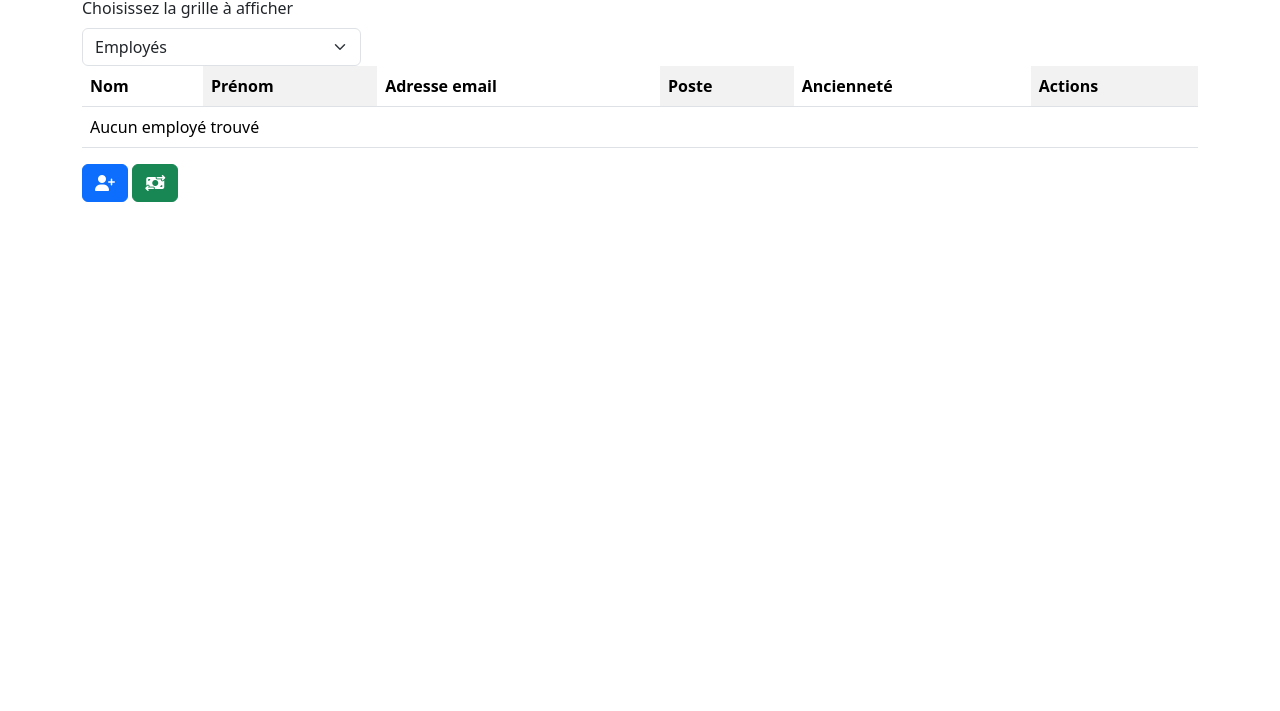
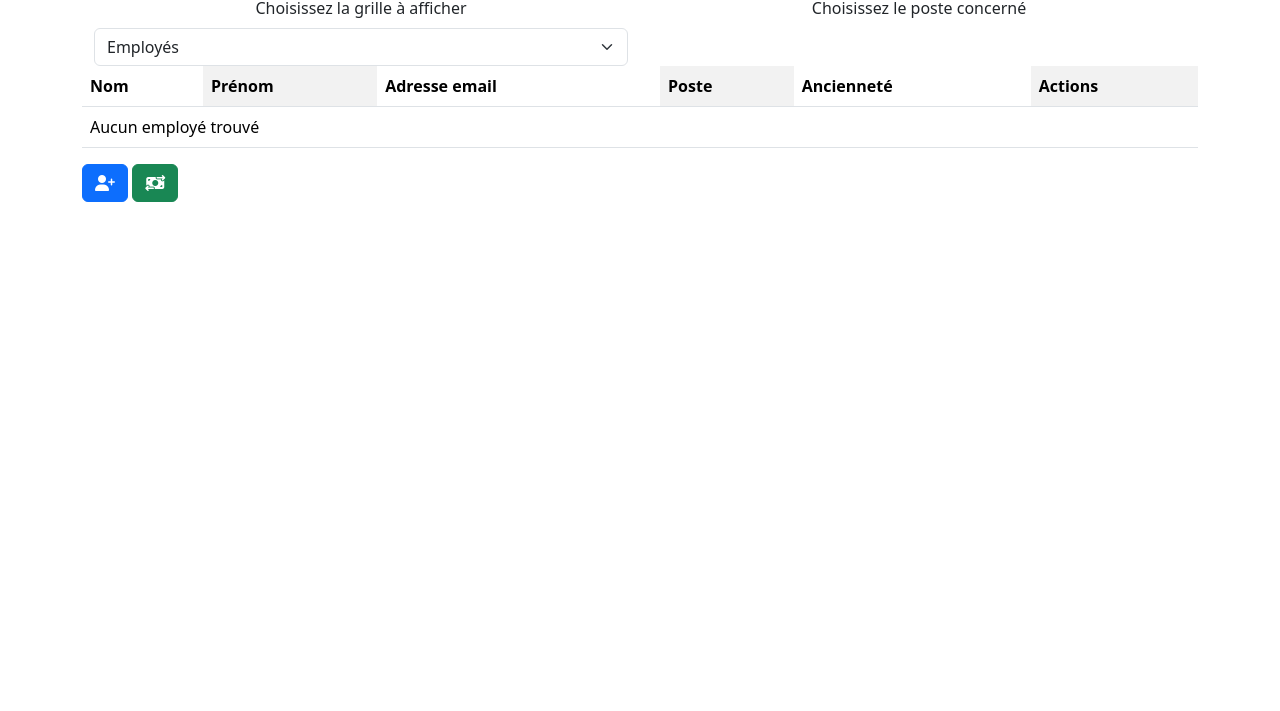
Before and after one commit to Pjcel11/Infonuagique-Api-Rest-et-Application-Web, a plain HTML site: page Website/index.html in a window 1280 px wide. Shown: the part 89-800 px from the top of the page. Drawn offline with nearby package versions, Linux system fonts and the light colour scheme; no server answers.

Commit message:
ddl choix de poste pour salaire OK  label a cacher

```diff
--- a/Website/index.html
+++ b/Website/index.html
@@ -27,17 +27,23 @@
         <h1 class="display-3 text-center">Employés et Salaires</h1>
 
         <!-- Div contenant les DropDownLists (menus déroulants) pour le choix de grille et choix de poste pour les grilles salariales -->
-        <div id="ddlDiv">
+        <div class="container text-center">
+            <div class="row">
+                <div id="ddlDiv" class="col">
                     <!-- DDL de base -->
                     <label for="ddl" class="form-label">Choisissez la grille à afficher</label>
-            <select id="ddl" class="form-select w-25" padding="16px" >
+                    <select id="ddl" class="form-select w-35 " padding="16px" >
                         <option value="employees" selected>Employés</option>
                         <option value="salaries">Salaires</option>
                         <option value="jobs">Postes</option>
                     </select>
-
+                </div>
+                <div class="col">
                     <!-- DDL de sélection de grille de salaire -->
-            <select id="ddlSalaries" class="form-select w-25 salaries"></select>
+                    <label id="ddlSalariesLabel" for="ddlSalaries" class="form-label">Choisissez le poste concerné</label>
+                    <select id="ddlSalaries" class="form-select w-35 salaries"></select>
+                </div>
+            </div>
         </div>
 
         <!-- Div contenant la grille des employés -->
```
Lines whose indentation alone changed are shown as unchanged.
